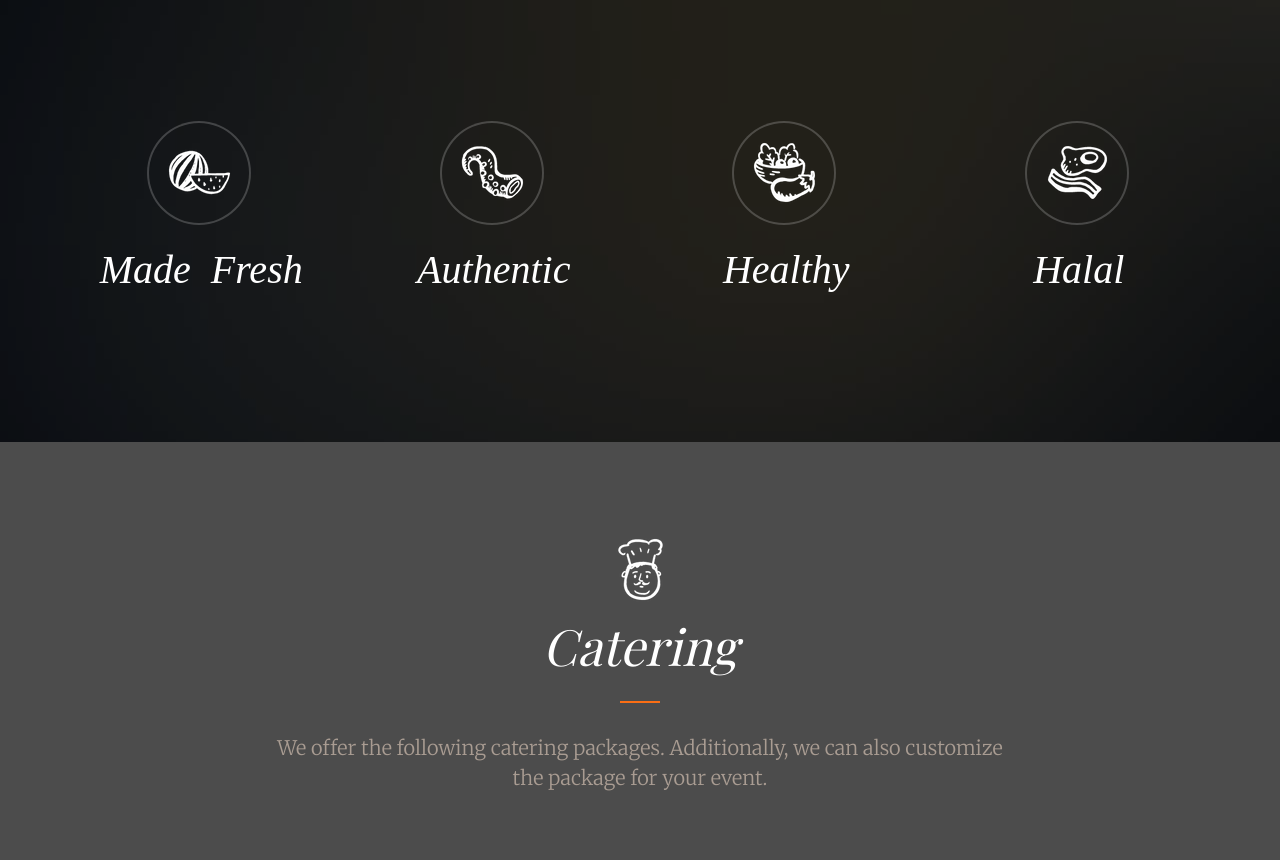
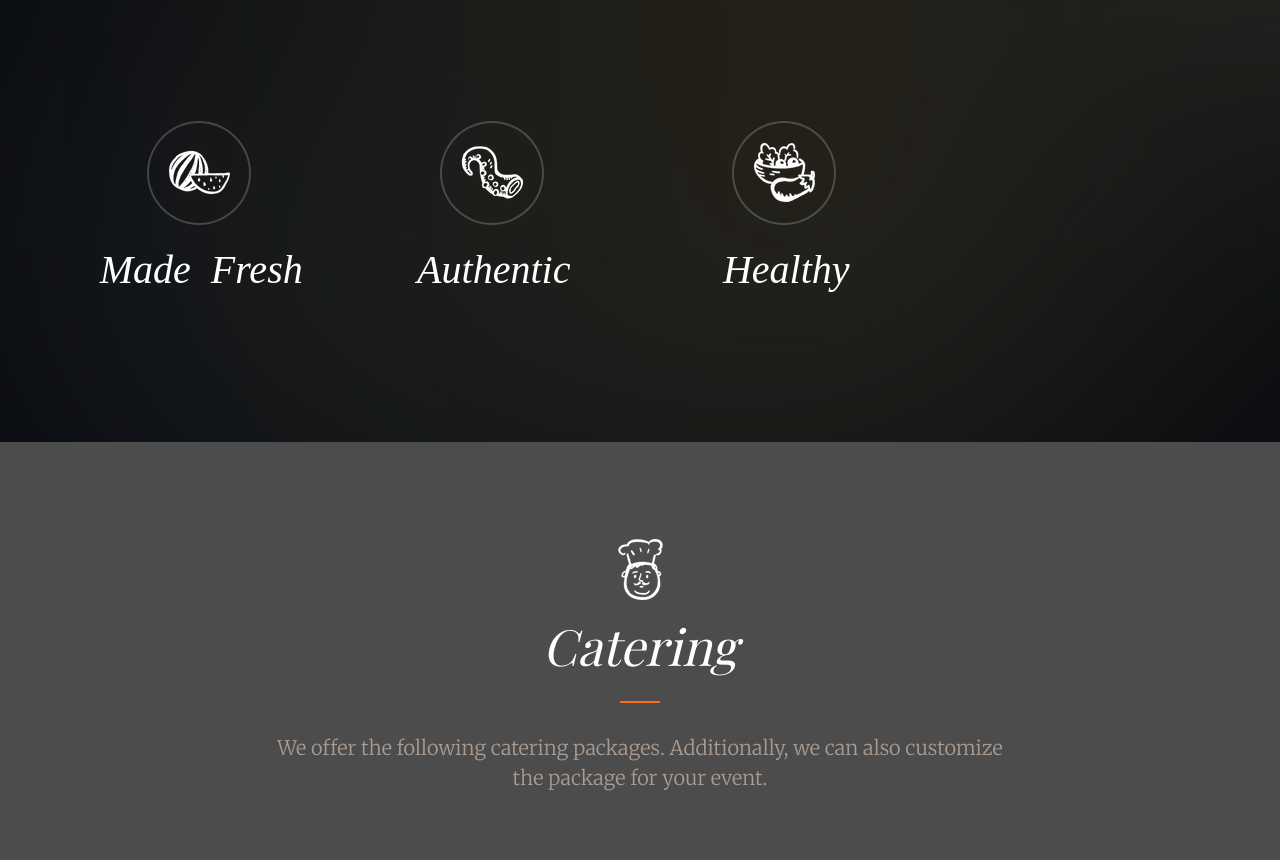
Before and after one commit to Sangha0204/sangha0204.github.io, a plain HTML site: page index.html in a window 1280 px wide. Shown: the part 3120-3980 px from the top of the page. Drawn offline with nearby package versions, Linux system fonts and the light colour scheme; files whose address does not match are found by name; a web font is replaced by a local one.

Commit message:
Update index.html

```diff
--- a/index.html
+++ b/index.html
@@ -240,7 +240,7 @@
 					</div>
 					<div class="col-md-3 to-animate">
 						<div class="fh5co-type">
-							<h3 class="with-icon icon-4">Halal</h3>
+
 							<p></p>
 						</div>
 					</div>
```
